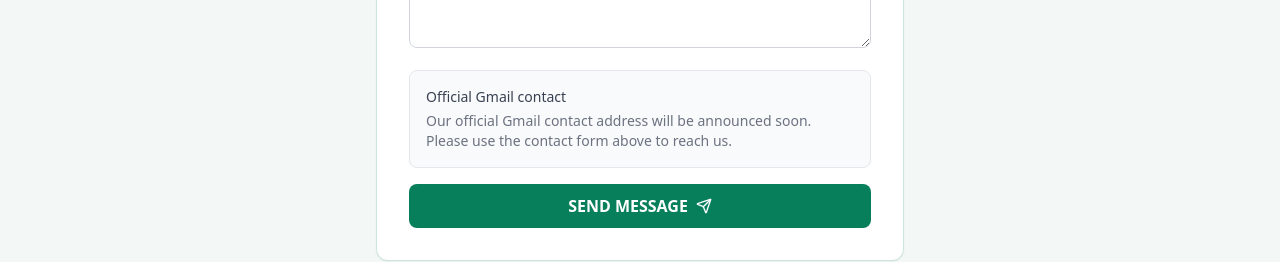
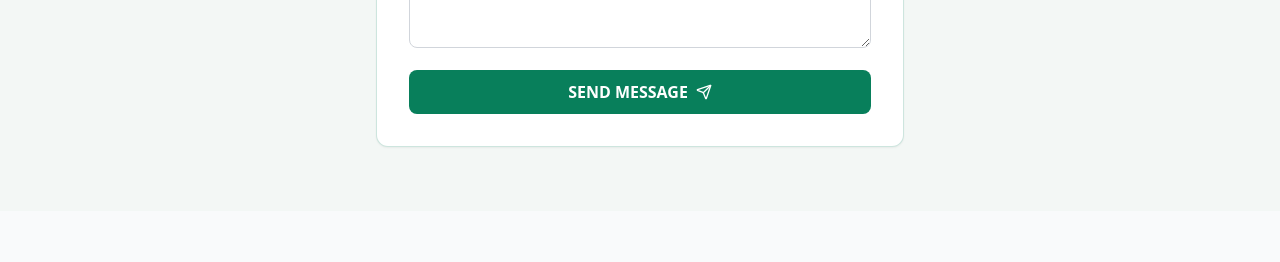
Before and after one commit to eyobyinesu77-dot/AgroConnect-Ethiopia-Production, a React (Vite) app in the folder client/: page /contact in a window 1280 px wide. Shown: the part 584-846 px from the top of the page. After the commit the page ends 800 px from the top, so only its background shows below. Built offline with nearby package versions, Linux system fonts and the light colour scheme; no server answers.

Commit message:
Remove placeholder Gmail contact notice

```diff
--- a/client/src/pages/public/Contact.jsx
+++ b/client/src/pages/public/Contact.jsx
@@ -147,15 +147,6 @@ export default function Contact() {
             />
           </div>
 
-          <div className="rounded-lg border border-gray-200 bg-gray-50 p-4">
-            <p className="text-sm font-medium text-gray-700">
-              Official Gmail contact
-            </p>
-            <p className="mt-1 text-sm text-gray-500">
-              Our official Gmail contact address will be announced soon.
-              Please use the contact form above to reach us.
-            </p>
-          </div>
 
           <button
             type="submit"
```
